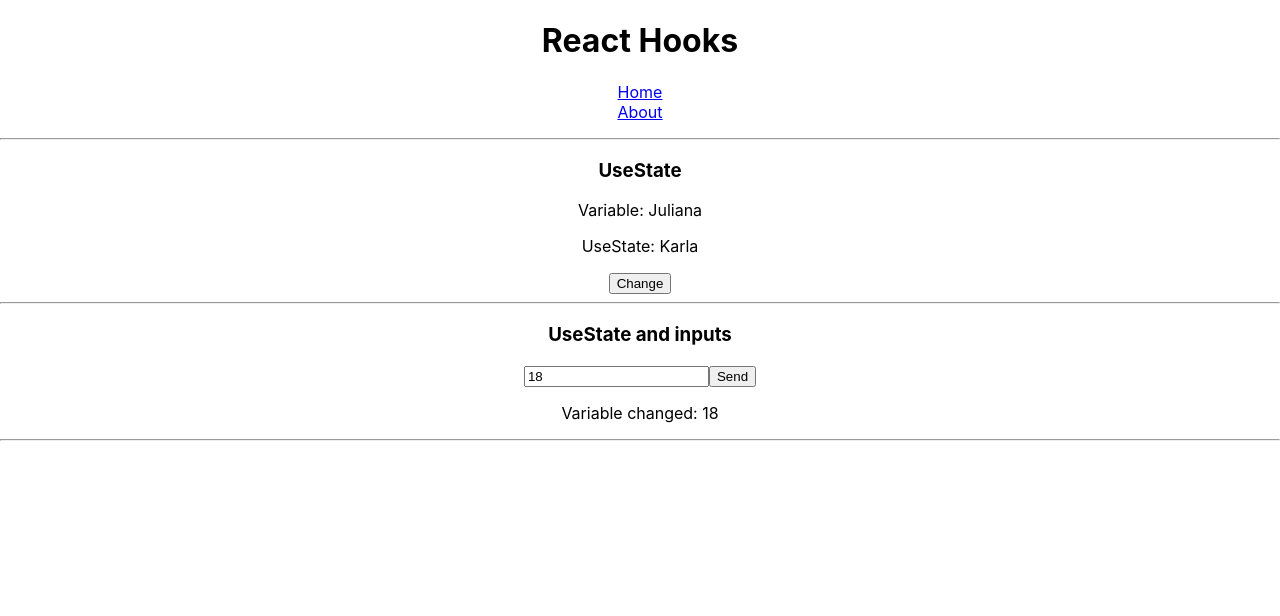
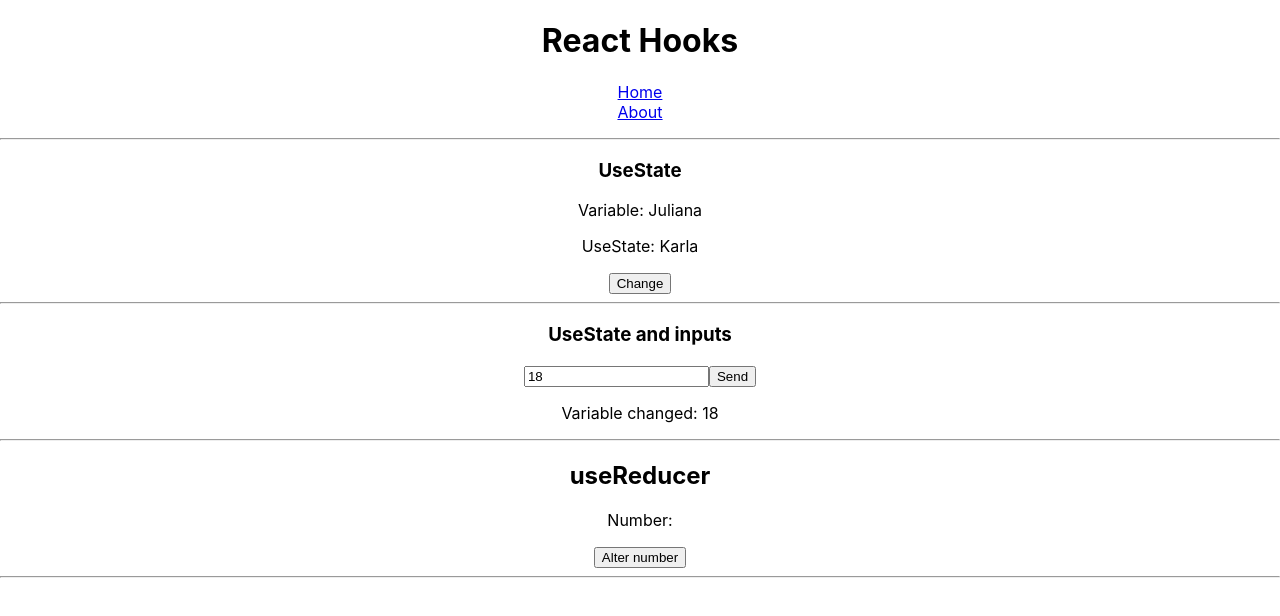
Before and after one commit to WeltonAM/React_HoraDeCodar, a React (Create React App) app in the folder 10_hooks/: page / in a window 1280 px wide. Shown: the top 616 px of the page. Built offline with nearby package versions, Linux system fonts and the light colour scheme.

Commit message:
UseReducer

```diff
--- /dev/null
+++ b/10_hooks/src/components/HookUseReducer.js
@@ -0,0 +1,18 @@
+import { useReducer } from "react"
+
+const HookUseReducer = () => {
+  const [number, dispatch] = useReducer((state, action) => {
+    return Math.random(state)
+  })
+
+  return (
+    <div>
+      <h2>useReducer</h2>
+      <p>Number: {number}</p>
+      <button onClick={dispatch}>Alter number</button>
+      <hr />
+    </div>
+  )
+}
+
+export default HookUseReducer
--- a/10_hooks/src/pages/Home.js
+++ b/10_hooks/src/pages/Home.js
@@ -1,10 +1,12 @@
 import React from 'react'
+import HookUseReducer from '../components/HookUseReducer'
 import HookUseState from '../components/HookUseState'
 
 const Home = () => {
   return (
     <div>
         <HookUseState />
+        <HookUseReducer />
     </div>
   )
 }
```
